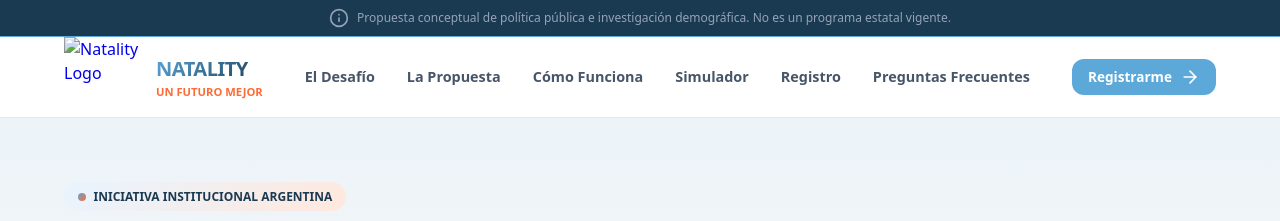
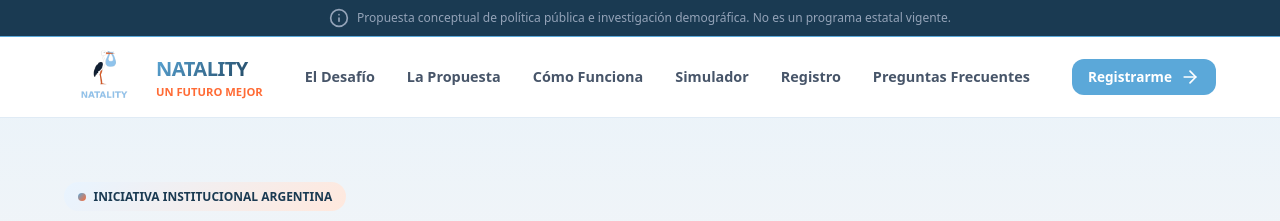
Before and after one commit to campesimatias26/Natality, a plain HTML site: page index.html in a window 1280 px wide. Shown: the top 221 px of the page. Drawn offline with nearby package versions, Linux system fonts and the light colour scheme.

Commit message:
Add files via upload

```diff
--- a/index.html
+++ b/index.html
@@ -22,7 +22,7 @@
   <header class="navbar">
     <div class="container navbar-content">
       <a href="#" class="brand">
-        <img src="img/Natality.png" alt="Natality Logo" id="logo-natality">
+        <img src="Natality.png" alt="Natality Logo" id="logo-natality">
         <div class="brand-text">
           <span class="brand-name">NATALITY</span>
           <span class="brand-tagline">Un futuro mejor</span>
```
Also changed, not shown: Natality.png (added).
